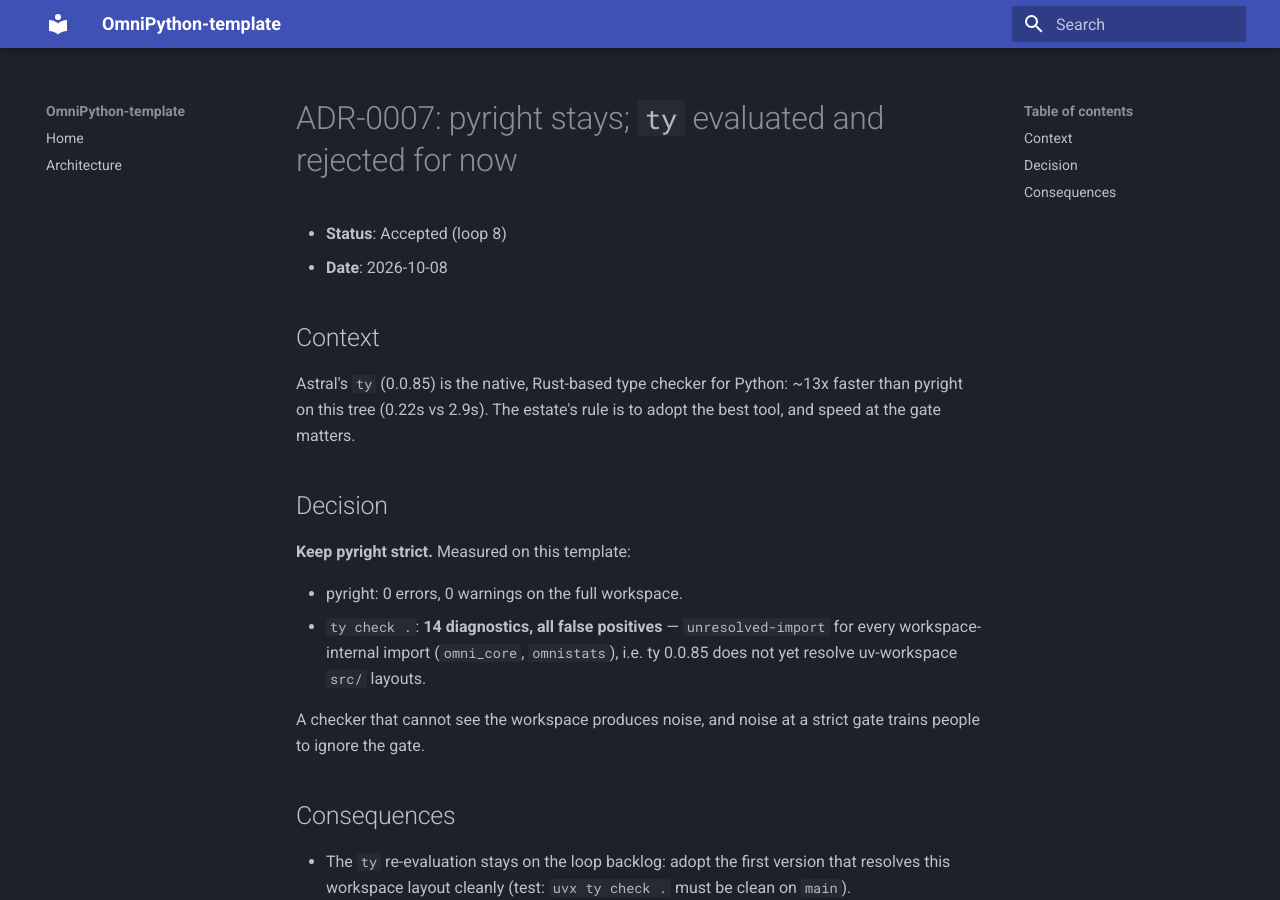
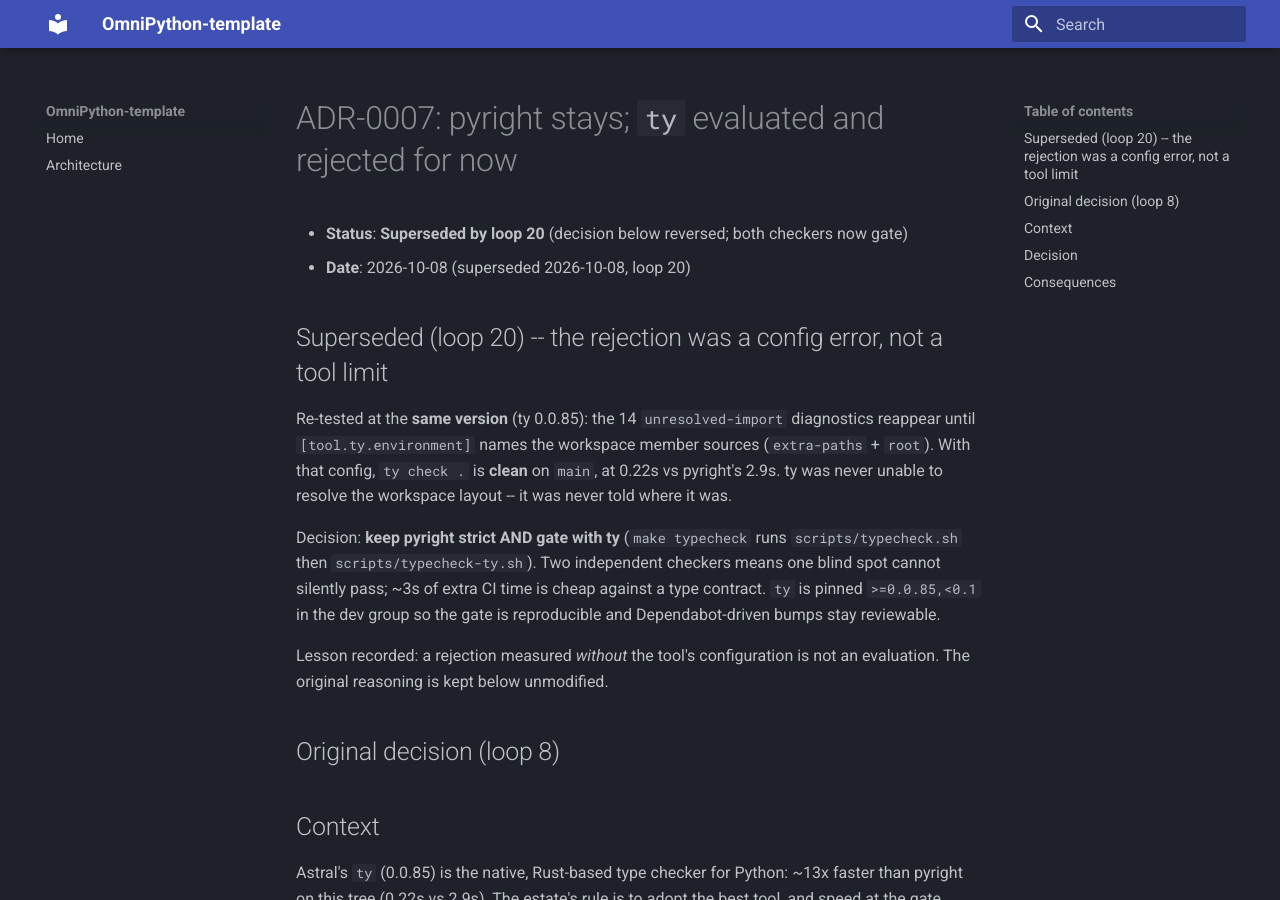
Before and after one commit to WyattAu/OmniPython-template, an MkDocs documentation site: the page built from docs/adr/0007-type-checker-evaluation.md, in a window 1280 px wide and 900 px high. Built offline with MkDocs 1.6.1 and Material for MkDocs 9.7.7, drawn with Linux system fonts in a browser that asks for light colours.

Commit message:
feat(typecheck): gate with ty alongside pyright -- loop 8's rejection was a config error
ty 0.0.85 reports 14 unresolved-import diagnostics unless
[tool.ty.environment] names the uv-workspace member sources; with
extra-paths + root set, `ty check .` is clean on main at 0.22s vs
pyright's 2.9s. ADR-0007 superseded (original verdict kept verbatim);
ty pinned >=0.0.85,<0.1 in the dev group; make typecheck runs both.

```diff
--- a/docs/adr/0007-type-checker-evaluation.md
+++ b/docs/adr/0007-type-checker-evaluation.md
@@ -1,7 +1,27 @@
 # ADR-0007: pyright stays; `ty` evaluated and rejected for now
 
-- **Status**: Accepted (loop 8)
-- **Date**: 2026-10-08
+- **Status**: **Superseded by loop 20** (decision below reversed; both checkers now gate)
+- **Date**: 2026-10-08 (superseded 2026-10-08, loop 20)
+
+## Superseded (loop 20) -- the rejection was a config error, not a tool limit
+
+Re-tested at the **same version** (ty 0.0.85): the 14 `unresolved-import`
+diagnostics reappear until `[tool.ty.environment]` names the workspace member
+sources (`extra-paths` + `root`). With that config, `ty check .` is **clean**
+on `main`, at 0.22s vs pyright's 2.9s. ty was never unable to resolve the
+workspace layout -- it was never told where it was.
+
+Decision: **keep pyright strict AND gate with ty** (`make typecheck` runs
+`scripts/typecheck.sh` then `scripts/typecheck-ty.sh`). Two independent checkers
+means one blind spot cannot silently pass; ~3s of extra CI time is cheap
+against a type contract. `ty` is pinned `>=0.0.85,<0.1` in the dev group so the
+gate is reproducible and Dependabot-driven bumps stay reviewable.
+
+Lesson recorded: a rejection measured *without* the tool's configuration is not
+an evaluation. The original reasoning is kept below unmodified.
+
+## Original decision (loop 8)
+
 
 ## Context
 
```
Also changed, not shown: docs/index.md (+3 -2 lines), pyproject.toml (+7 -0 lines), 3 other files.
